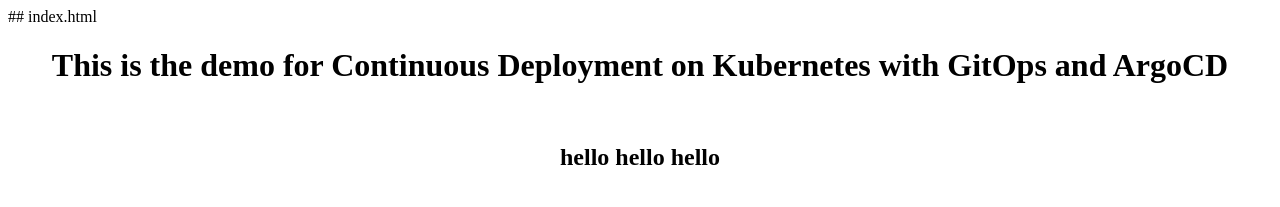
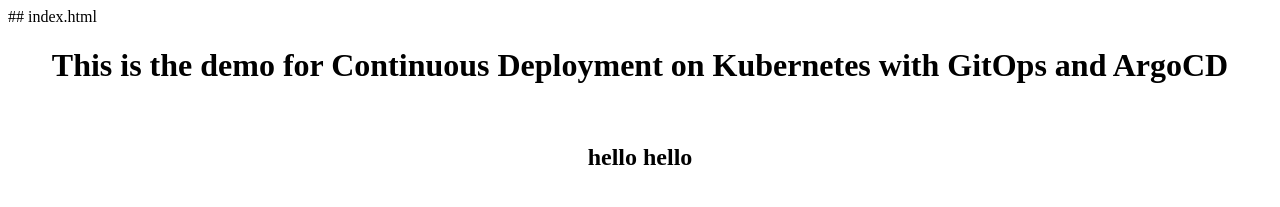
Before and after one commit to NarmathaBala/argocicd, a plain HTML site: page index.html in a window 1280 px wide. Shown: the top 207 px of the page. Drawn offline with Linux system fonts and the light colour scheme.

Commit message:
test new changes

```diff
--- a/index.html
+++ b/index.html
@@ -3,7 +3,7 @@
 <body>
 <center>
 <h1>This is the demo for Continuous Deployment on Kubernetes with GitOps and ArgoCD</h1> <br>
-<h2>hello hello hello</h2>
+<h2>hello hello</h2>
 <br>
 <img src='https://raw.githubusercontent.com/Ajaypathak372/cloud-task2/master/task2.jpg' width=600 height=480>
 </center>
```
